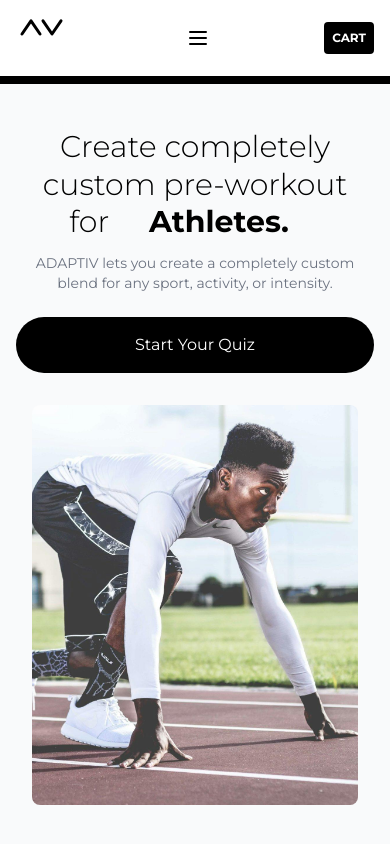
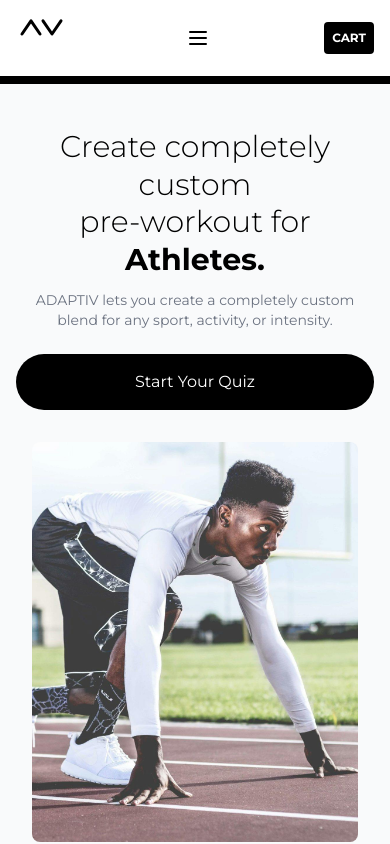
Before and after one commit to HomelessToast/adaptive-app2, a Next.js app: page / in a window 390 px wide. Shown: the top 844 px of the page. Built offline with nearby package versions, Linux system fonts and the light colour scheme.

Commit message:
Stack rotating word on separate line for better mobile layout

```diff
--- a/app/page.tsx
+++ b/app/page.tsx
@@ -114,11 +114,14 @@ export default function Home() {
               className="text-3xl sm:text-4xl md:text-5xl lg:text-6xl font-light mb-3 leading-tight text-center px-2"
               style={{ perspective: "1000px" }}
             >
-              Create completely custom pre-workout for{" "}
+              Create completely custom
+              <br />
+              pre-workout for
+              <br />
               <span
                 key={currentWord}
                 className="font-bold animate-spinY inline-block text-center"
-                style={{ display: "inline-block", minWidth: "10ch", maxWidth: "100%" }}
+                style={{ display: "inline-block" }}
               >
                 {currentWord}.
               </span>
```
